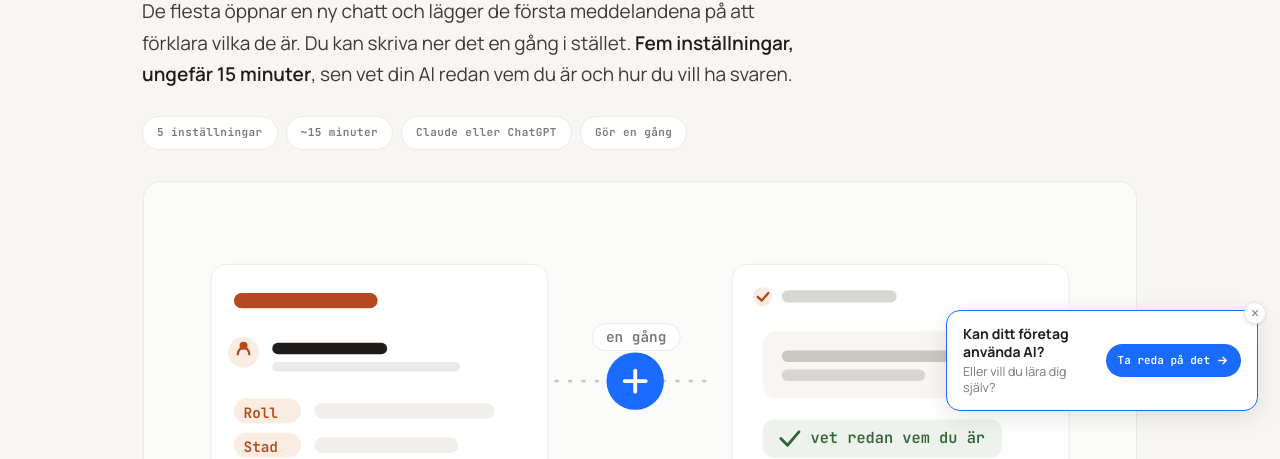
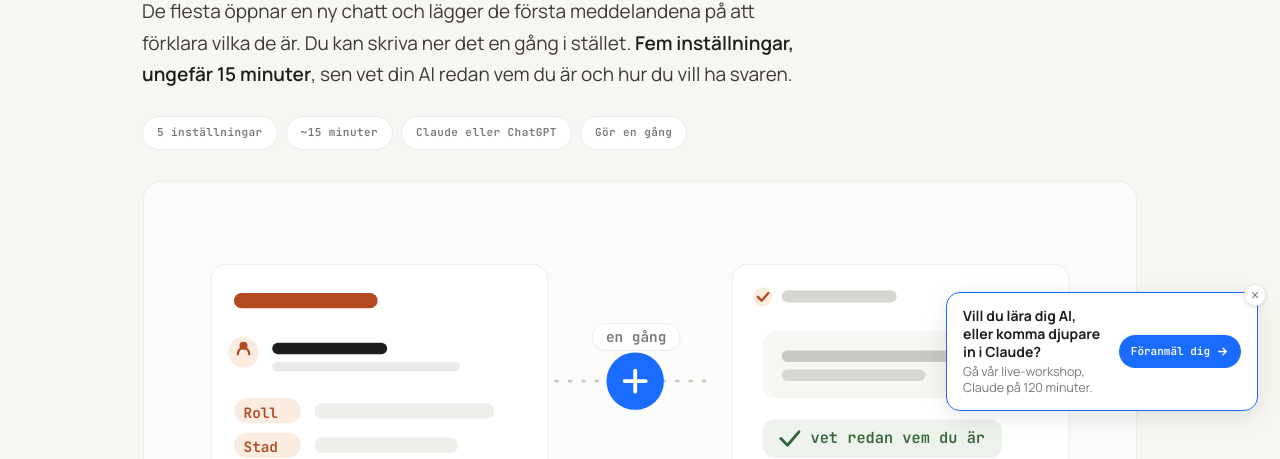
Before and after one commit to jhwaijeh-gif/ai-installningar, a plain HTML site: page index.html in a window 1280 px wide. Shown: the part 367-826 px from the top of the page. Drawn offline with nearby package versions, Linux system fonts and the light colour scheme; a web font is replaced by a local one.

Commit message:
Flytande CTA: lanka till workshop-foranmalan (ikapp.ai/live)
Co-Authored-By: Claude Fable 5.1 <noreply@anthropic.com>

```diff
--- a/index.html
+++ b/index.html
@@ -619,12 +619,12 @@ Vi säljer [vad] till [vem]. Mina begränsningar är [tid/pengar/team].
   <!-- FLOATING SIDE CTA: bakad konstant, ror inte -->
   <div class="float-cta" id="floatCta">
     <button class="fc-close" type="button" aria-label="Stäng">&times;</button>
-    <a class="fc-link" href="#kontakt">
+    <a class="fc-link" href="https://ikapp.ai/live?utm_source=guider&amp;utm_medium=floatcta" target="_blank" rel="noopener">
       <span class="fc-text">
-        <b>Kan ditt företag använda AI?</b>
-        <span>Eller vill du lära dig själv?</span>
+        <b>Vill du lära dig AI, eller komma djupare in i Claude?</b>
+        <span>Gå vår live-workshop, Claude på 120 minuter.</span>
       </span>
-      <span class="fc-btn">Ta reda på det <svg viewBox="0 0 24 24" fill="none" stroke="currentColor" stroke-width="2.5" stroke-linecap="round" stroke-linejoin="round"><path d="M5 12h14M13 6l6 6-6 6"/></svg></span>
+      <span class="fc-btn">Föranmäl dig <svg viewBox="0 0 24 24" fill="none" stroke="currentColor" stroke-width="2.5" stroke-linecap="round" stroke-linejoin="round"><path d="M5 12h14M13 6l6 6-6 6"/></svg></span>
     </a>
   </div>
 
```
